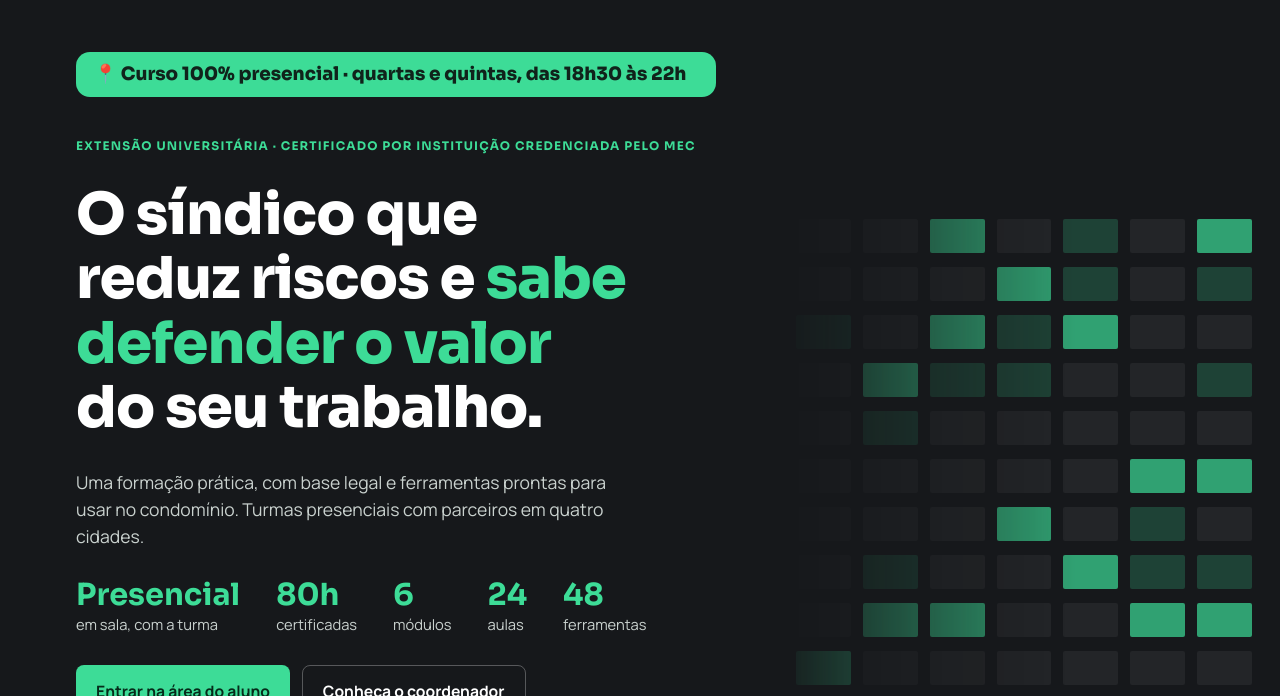
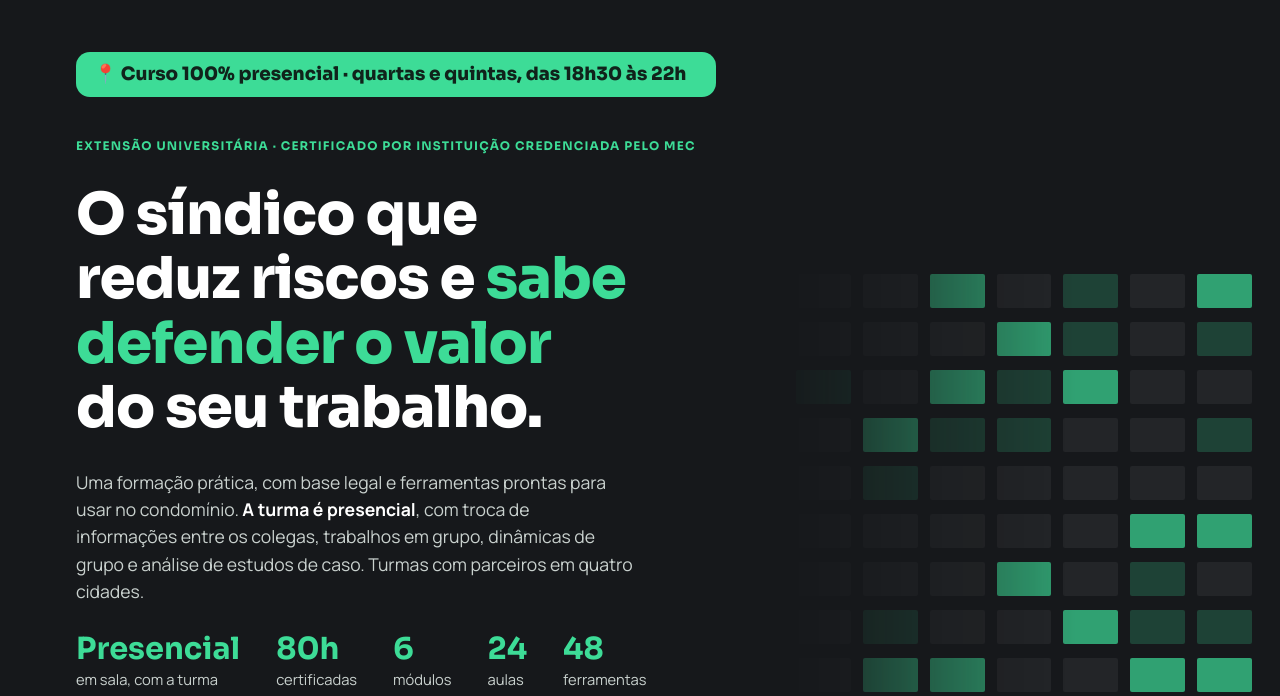
Before and after one commit to sindicopaulocesar/site, a plain HTML site: page index.html in a window 1280 px wide. Shown: the part 86-782 px from the top of the page. Drawn offline with Linux system fonts and the light colour scheme.

Commit message:
Capa: turma presencial com trabalhos e dinâmicas de grupo e estudos de caso
Co-Authored-By: Claude Opus 5.5 <noreply@anthropic.com>
Claude-Session: https://claude.ai/code/session_01HDP1NnciotTiEz5jQv3yxU

```diff
--- a/index.html
+++ b/index.html
@@ -124,7 +124,7 @@ footer a{color:var(--green)}
     <span class="presencial-badge">📍 Curso 100% presencial · quartas e quintas, das 18h30 às 22h</span>
     <span class="eyebrow" style="color:var(--green)">Extensão universitária · certificado por instituição credenciada pelo MEC</span>
     <h1>O síndico que reduz riscos e <span>sabe defender o valor</span> do seu trabalho.</h1>
-    <p class="lead">Uma formação prática, com base legal e ferramentas prontas para usar no condomínio. Turmas presenciais com parceiros em quatro cidades.</p>
+    <p class="lead">Uma formação prática, com base legal e ferramentas prontas para usar no condomínio. <b style="color:#fff">A turma é presencial</b>, com troca de informações entre os colegas, trabalhos em grupo, dinâmicas de grupo e análise de estudos de caso. Turmas com parceiros em quatro cidades.</p>
     <div class="facts">
       <div><b>Presencial</b><span>em sala, com a turma</span></div>
       <div><b>80h</b><span>certificadas</span></div>
```
